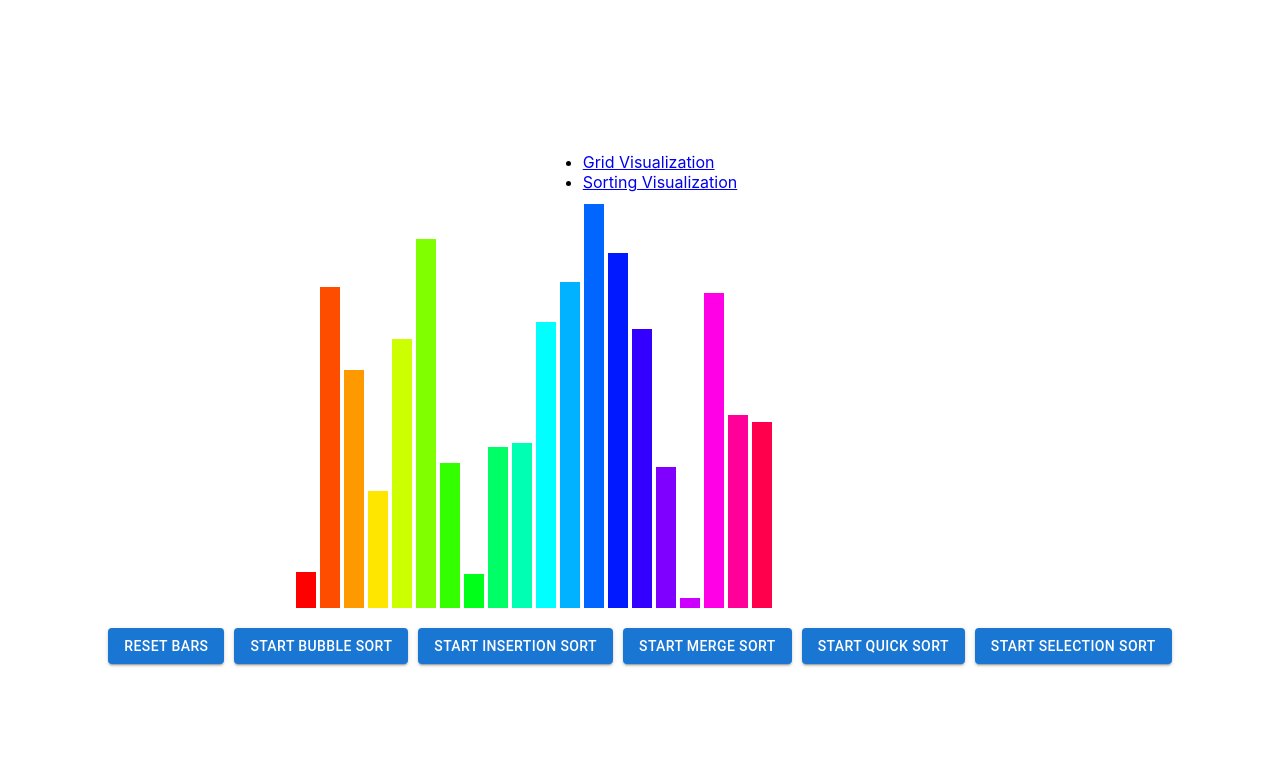
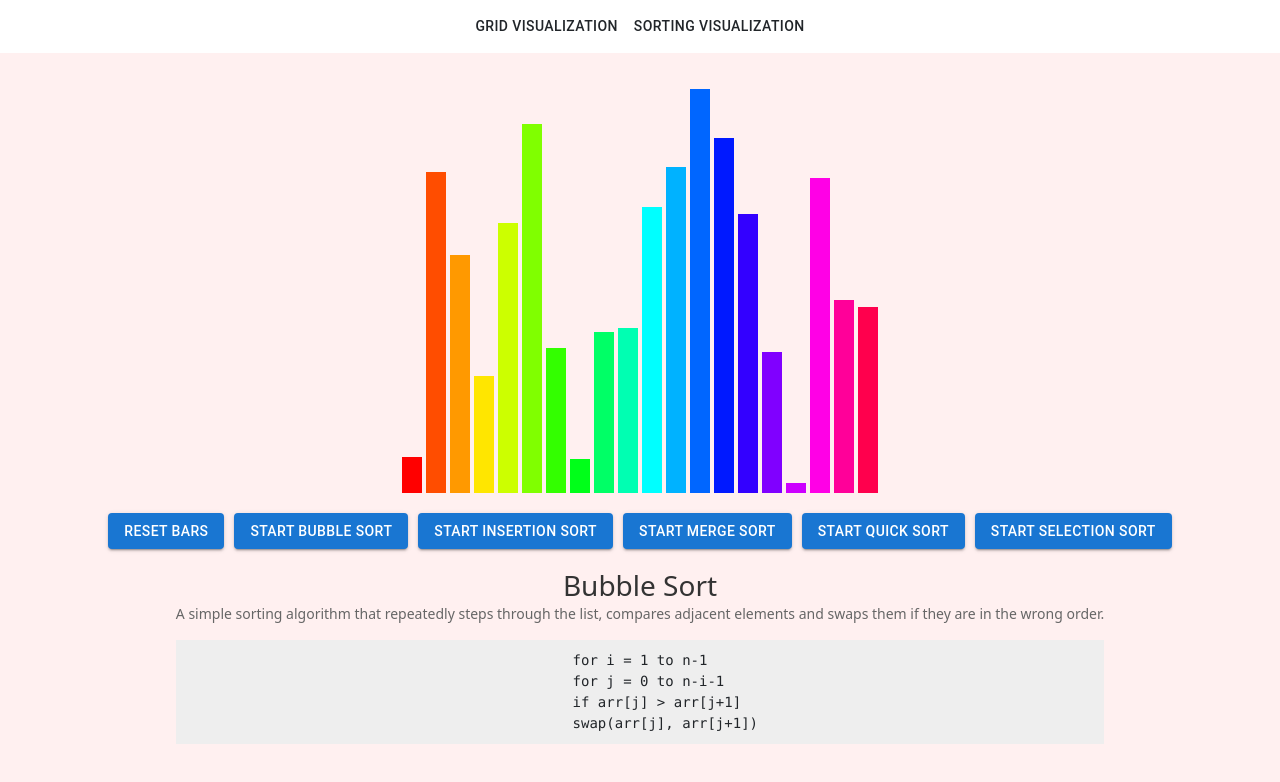
Before and after one commit to aysermir/SeekLoom, a React (Create React App) app in the folder frontend/: page /sort-visualization in a window 1280 px wide. Shown: the top 782 px of the page. Built offline with nearby package versions, Linux system fonts and the light colour scheme.

Commit message:
WIP - Modified the look of the page(sorting bars, navbar and background)

```diff
--- a/frontend/package.json
+++ b/frontend/package.json
@@ -6,6 +6,7 @@
     "@emotion/react": "^11.11.4",
     "@emotion/styled": "^11.11.0",
     "@mui/material": "^5.15.11",
+    "@react-three/fiber": "^8.15.16",
     "@testing-library/jest-dom": "^5.17.0",
     "@testing-library/react": "^13.4.0",
     "@testing-library/user-event": "^13.5.0",
@@ -13,10 +14,12 @@
     "@types/node": "^16.18.82",
     "@types/react": "^18.2.57",
     "@types/react-dom": "^18.2.19",
+    "bootstrap": "^5.3.3",
     "react": "^18.2.0",
     "react-dom": "^18.2.0",
     "react-router-dom": "^6.22.2",
     "react-scripts": "5.0.1",
+    "three": "^0.161.0",
     "typescript": "^4.9.5",
     "web-vitals": "^2.1.4"
   },
@@ -43,5 +46,8 @@
       "last 1 firefox version",
       "last 1 safari version"
     ]
+  },
+  "devDependencies": {
+    "@types/three": "^0.161.2"
   }
 }
--- a/frontend/src/App.css
+++ b/frontend/src/App.css
@@ -1,4 +1,12 @@
 /* App.css */
+body, html, #root, .App {
+  height: 100%;
+  margin: 0;
+  display: flex;
+  justify-content: center;
+  align-items: center;
+  flex-direction: column;
+}
 .grid {
   display: flex;
   flex-direction: column; /* Ensures rows stack vertically */
--- a/frontend/src/App.tsx
+++ b/frontend/src/App.tsx
@@ -1,4 +1,4 @@
-import React, { useState } from 'react';
+import React from 'react';
 import './App.css';
 import Button from '@mui/material/Button';
 import { BrowserRouter as Router, Routes, Route } from 'react-router-dom';
@@ -6,12 +6,14 @@ import Navbar from './Components/Navbar';
 import SearchVisualization from './Components/SearchVisualization';
 import SortingVisualization from './Components/SortingVisualization';
 function App() {
-return(  <Router>
+  return (
+    <Router>
           <Navbar />
           <Routes>
             <Route path="/grid-visualization" element={<SearchVisualization />} />
             <Route path="/sort-visualization" element={<SortingVisualization />} />
           </Routes>
+
     </Router>
   );
 }
--- /dev/null
+++ b/frontend/src/Components/AlgorithmDescription.tsx
@@ -0,0 +1,18 @@
+import '../Styles/AlgoDes.css'
+
+interface AlgorithmDescriptionProps {
+    name: string;
+    description: string;
+    pseudocode: string;
+  }
+
+  const AlgorithmDescription: React.FC<AlgorithmDescriptionProps> = ({ name, description, pseudocode }) => {
+    return (
+      <div className="algorithm-description">
+        <h3>{name}</h3>
+        <p>{description}</p>
+        <pre>{pseudocode}</pre>
+      </div>
+    );
+  };
+  export default AlgorithmDescription;
--- a/frontend/src/Components/Navbar.tsx
+++ b/frontend/src/Components/Navbar.tsx
@@ -1,13 +1,22 @@
 import React from 'react';
 import { Link } from 'react-router-dom';
+import Button from '@mui/material/Button'; // Import MUI Button
 
 function Navbar() {
   return (
-    <nav>
-      <ul>
-        <li><Link to="/grid-visualization">Grid Visualization</Link></li>
-        <li><Link to="/sort-visualization">Sorting Visualization</Link></li>
-      </ul>
+    <nav className="navbar">
+        <div className="navbar-item">
+          {/* Use Material UI Button as a Link */}
+          <Button component={Link} to="/grid-visualization" color="inherit" variant="text">
+            Grid Visualization
+          </Button>
+        </div>
+        <div className="navbar-item">
+          <Button component={Link} to="/sort-visualization" color="inherit" variant="text">
+            Sorting Visualization
+          </Button>
+        </div>
+
     </nav>
   );
 }
--- a/frontend/src/Components/SearchVisualization.tsx
+++ b/frontend/src/Components/SearchVisualization.tsx
@@ -192,6 +192,7 @@ const visualizeBFS = async (start: NodeState, end: NodeState, signal: AbortSigna
   };
 
   return (
+    <div className="searchVisualizationContainer">
     <div className="App">
 
 
@@ -222,6 +223,7 @@ const visualizeBFS = async (start: NodeState, end: NodeState, signal: AbortSigna
         ))}
       </div>
     </div>
+    </div>
   );
 }
 
--- a/frontend/src/Components/SortingVisualization.tsx
+++ b/frontend/src/Components/SortingVisualization.tsx
@@ -1,6 +1,8 @@
 import React, { useState, useEffect } from 'react';
 import '../Styles/SortingVisStyles.css';
 import Button from '@mui/material/Button';
+import AlgorithmDescription from './AlgorithmDescription'
+
 interface Bar {
   height: number;
   color: string;
@@ -143,7 +145,7 @@ function SortingVisualization() {
   };
 
   return (
-    <div>
+    <div className="sortingVisualizationContainer">
       <div className="barsContainer">
         {bars.map((bar, index) => (
           <div
@@ -161,6 +163,17 @@ function SortingVisualization() {
         <Button variant="contained" onClick={startQuickSort}>Start Quick Sort</Button>
         <Button variant="contained" onClick={selectionSort}>Start Selection Sort</Button>
       </div>
+      <div className="descriptionsContainer">
+        <AlgorithmDescription
+          name="Bubble Sort"
+          description="A simple sorting algorithm that repeatedly steps through the list, compares adjacent elements and swaps them if they are in the wrong order."
+          pseudocode={`for i = 1 to n-1
+  for j = 0 to n-i-1
+    if arr[j] > arr[j+1]
+      swap(arr[j], arr[j+1])`}
+        />
+        {/* ...other descriptions... */}
+      </div>
     </div>
   );
 }
--- /dev/null
+++ b/frontend/src/Styles/AlgoDes.css
@@ -0,0 +1,20 @@
+.descriptionsContainer {
+    text-align: center;
+    margin-top: 20px;
+  }
+
+  .algorithm-description h3 {
+    margin: 0;
+    color: #333;
+  }
+
+  .algorithm-description p {
+    font-size: 14px;
+    color: #666;
+  }
+
+  .algorithm-description pre {
+    background: #eee;
+    padding: 10px;
+    overflow: auto;
+  }
--- /dev/null
+++ b/frontend/src/Styles/Navbar.css
@@ -0,0 +1,26 @@
+/* Add a specific class to the navbar or style it directly if it's the only nav */
+.navbar {
+    display: flex;
+    justify-content: center; /* Center navbar items horizontally */
+    width: 100%; /* Ensure the navbar takes full width */
+    padding: 10px 20px;
+    box-shadow: 0 2px 4px rgba(0, 0, 0, 0.1);
+    position: absolute; /* Position it absolutely relative to the sortingVisualizationContainer */
+    top: 0; /* Stick to the top */
+    left: 0;
+  }
+
+  /* Ensure the ul within the navbar takes the full width */
+  .navbar ul {
+    width: 100%;
+    margin: 0;
+    padding: 0;
+    display: flex;
+    justify-content: space-around; /* This will space out the navbar items evenly */
+    list-style: none;
+  }
+
+  /* Adjust navbar items if needed */
+  .navbar-item {
+    margin: 0; /* Adjust as needed */
+  }
--- a/frontend/src/Styles/SearchVisStyles.css
+++ b/frontend/src/Styles/SearchVisStyles.css
@@ -7,6 +7,15 @@
     margin: 20px 0; /* Adds vertical space around the grid */
   }
 
+  /* SearchVisualization.css */
+.searchVisualizationContainer {
+    width: 100vw;
+    height: 100vh;
+    background-color: #f0f9ff; /* Light blue background */
+    display: flex;
+    justify-content: center;
+    align-items: center;
+  }
 
 
   .row {
--- a/frontend/src/Styles/SortingVisStyles.css
+++ b/frontend/src/Styles/SortingVisStyles.css
@@ -1,12 +1,5 @@
 /* This styles the outer container */
-body, html, #root, .App {
-    height: 100%;
-    margin: 0;
-    display: flex;
-    justify-content: center;
-    align-items: center;
-    flex-direction: column;
-  }
+
 
   .barsContainer {
     display: flex;
@@ -29,3 +22,17 @@ body, html, #root, .App {
     justify-content: center; /* Center buttons horizontally */
     gap: 10px; /* Spacing between buttons */
   }
+
+
+/* SortingVisualization.css */
+.sortingVisualizationContainer {
+    display: flex;
+    flex-direction: column;
+    justify-content: center; /* Center content vertically */
+    align-items: center; /* Center content horizontally */
+    width: 100vw;
+    height: 100vh;
+    background-color: #fff0f0;
+    margin: 0;
+    padding: 0;
+  }
--- a/frontend/src/index.tsx
+++ b/frontend/src/index.tsx
@@ -3,6 +3,7 @@ import ReactDOM from 'react-dom/client';
 import './index.css';
 import App from './App';
 import reportWebVitals from './reportWebVitals';
+import 'bootstrap/dist/css/bootstrap.min.css';
 
 const root = ReactDOM.createRoot(
   document.getElementById('root') as HTMLElement
```
Also changed, not shown: 1 other file (tests, documents, lock files or other folders). Lines whose indentation alone changed are shown as unchanged.
